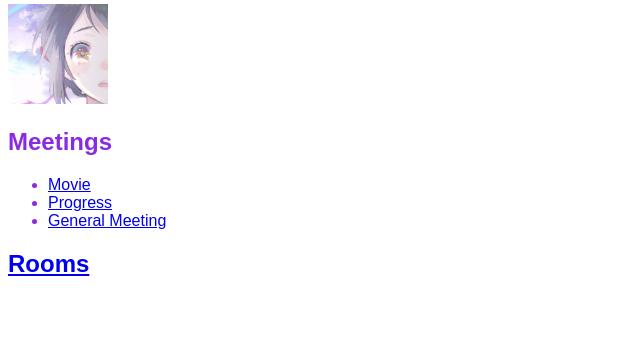
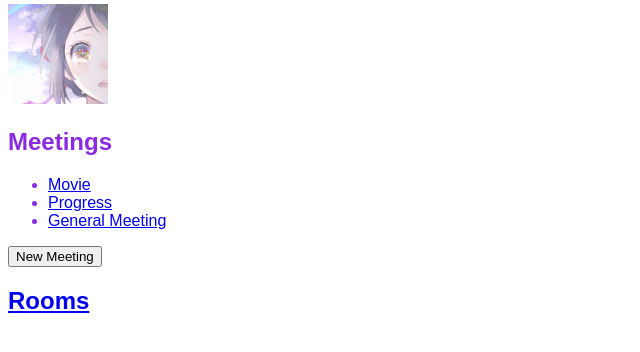
Before and after one commit to PeaceChanpornpakdee/Django_Pluralsight, a Django app: page / in a window 1280 px wide. Shown: the part 178-530 px from the top of the page, without its empty margins (0-640 px from the left). Run offline with Django 4.2, Linux system fonts and the light colour scheme; data comes from the database, SQL or seed files in the repository; both versions use the stored data as it was after the commit.

Commit message:
Final Customize

```diff
--- a/meeting_planner/meetings/templates/meetings/new.html
+++ b/meeting_planner/meetings/templates/meetings/new.html
@@ -16,5 +16,9 @@
       {% csrf_token %}
       <button type="submit">Create</button>
     </form>
+
+    <h3>
+      <a href="{% url 'welcome' %}"> HOME </a>
+    </h3>
   </body>
 </html>
--- a/meeting_planner/website/templates/website/welcome.html
+++ b/meeting_planner/website/templates/website/welcome.html
@@ -25,6 +25,10 @@
       {% endfor %}
     </ul>
 
+    <a href="{% url 'new' %}">
+      <button>New Meeting</button>
+    </a>
+
     <h2>
       <a href="{% url 'rooms' %}"> Rooms </a>
     </h2>
```
Also changed, not shown: meeting_planner/db.sqlite3.
